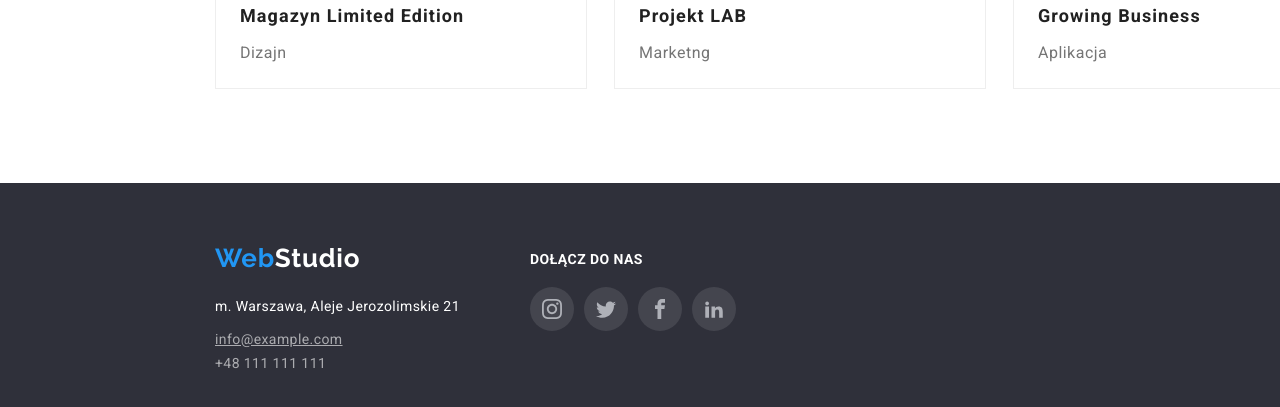
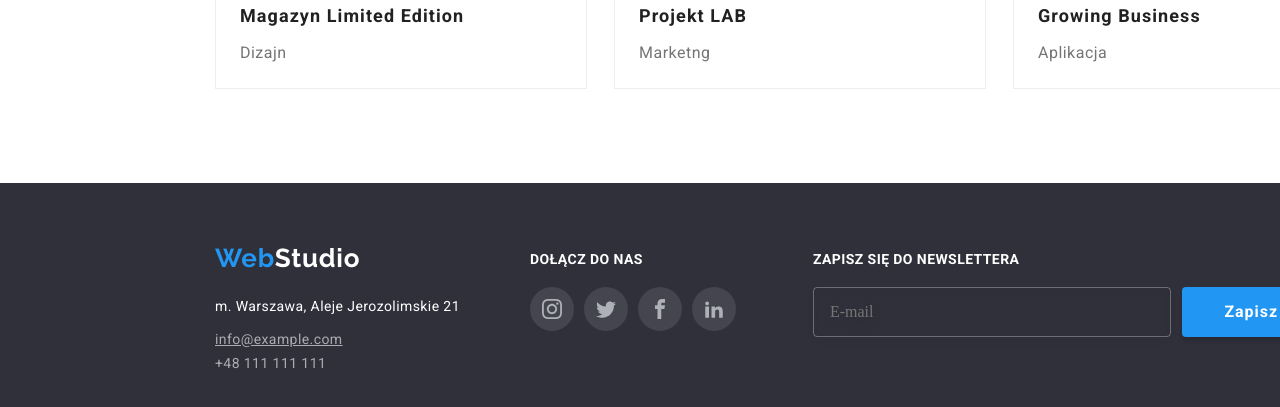
Before and after one commit to PawelS1988/goit-markup-hw-06, a plain HTML site: page portfolio.html in a window 1280 px wide. Shown: the part 1448-1855 px from the top of the page. Drawn offline with nearby package versions, Linux system fonts and the light colour scheme.

Commit message:
Update portfolio.html

```diff
--- a/portfolio.html
+++ b/portfolio.html
@@ -252,6 +252,13 @@
                 </svg></a>
             </li>
         </div>
+                <div class="subscribe">
+          <p class="subscribe-title">Zapisz się do newslettera</p>
+            <form action="" class="subscribe-form">
+              <input type="semail" name="semail" class="subscribe-input" placeholder="E-mail">
+              <button type="button" class="subscribe-button">Zapisz się</button>
+            </form>
+        </div>
       </address>
     </div>
   </footer>
```
